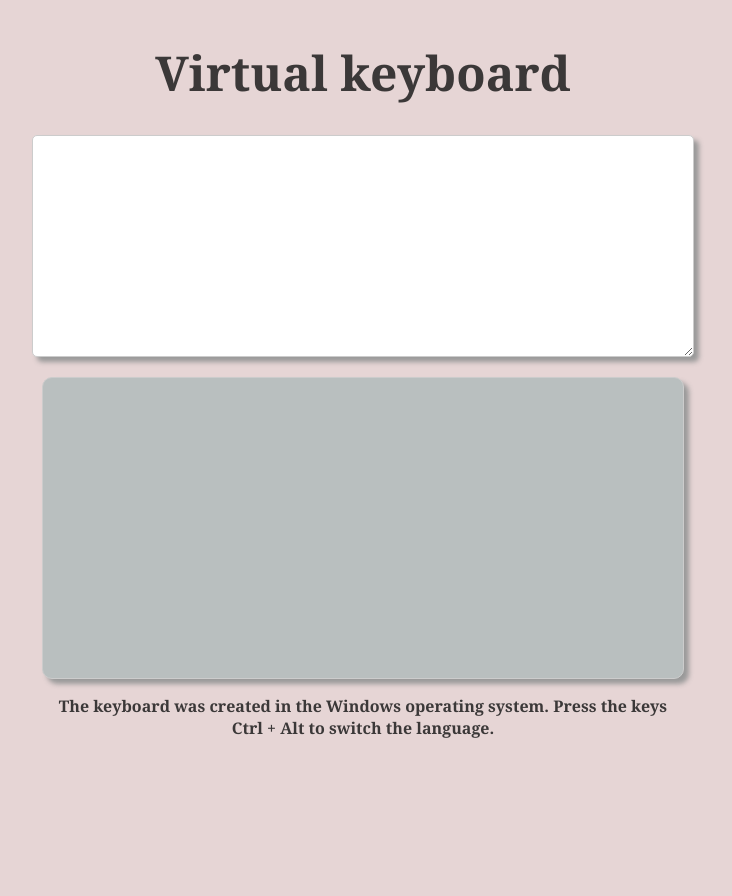
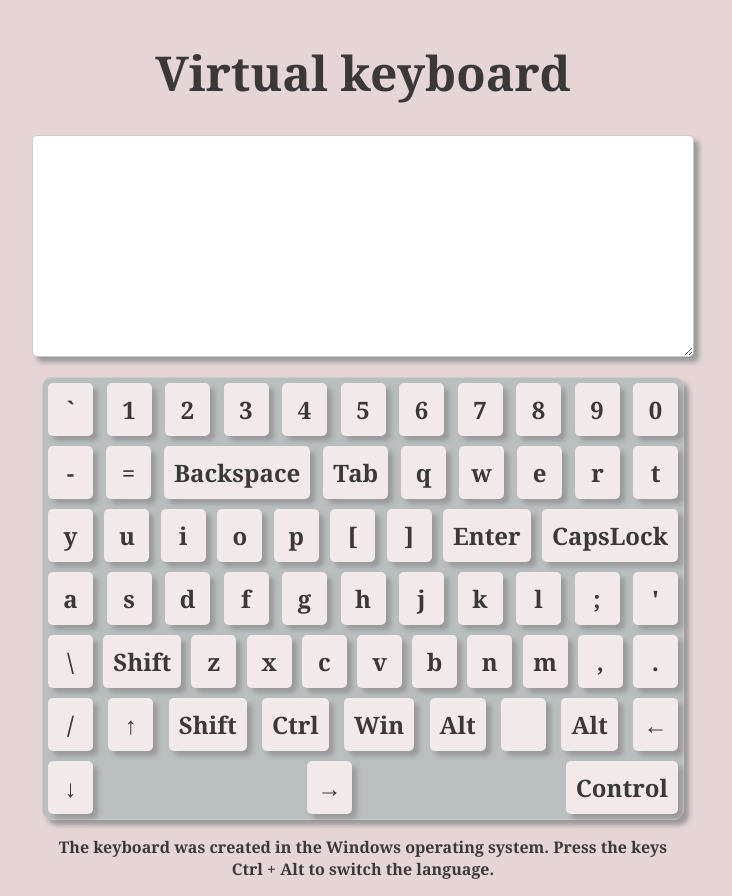
Before and after one commit to ElizavetaRazumenko/virtual-keyboard, a website: page src/index.html in a window 1280 px wide. Shown: the whole page, without its empty margins (277-1009 px from the left). Before the commit the page ends 800 px from the top, so only its background shows below. Drawn offline with Linux system fonts and the light colour scheme.

Commit message:
feat: block with keyboard

```diff
--- a/src/script.js
+++ b/src/script.js
@@ -15,3 +15,37 @@ const DESCRIPTION = document.createElement("p");
 DESCRIPTION.className = "body__p";
 DESCRIPTION.textContent = "The keyboard was created in the Windows operating system. Press the keys Ctrl + Alt to switch the language.";
 BODY_WRAPPER.append(DESCRIPTION);
+
+const KEYBOARD_CODE = [192, 49, 50, 51, 52, 53, 54, 55, 56, 57, 48, 189, 187, 8,
+                    9, 81, 87, 69, 82, 84, 89, 85, 73, 79, 80, 219, 221, 13,
+                    20, 65, 83, 68, 70, 71, 72, 74, 75, 76, 186, 222, 220,
+                    16, 90, 88, 67, 86, 66, 78, 77, 188, 190, 191, 38, 16,
+                    17, 91, 18, 32, 18, 37, 40, 39, 17];
+
+
+
+const BUTTON_RUS = {Backquote: 'ё', Digit1: '1', Digit2: '2', Digit3: '3', Digit4: '4', Digit5: '5', Digit6: '6', Digit7: '7', Digit8: '8',
+Digit9: '9', Digit0: '0', Minus: '-', Equal: '=', Backspace: 'Backspace', Tab: 'Tab', KeyQ: 'й', KeyW: 'ц', KeyE: 'у', KeyR: 'к', KeyT: 'е',
+KeyY: 'н', KeyU: 'г', KeyI: 'ш', KeyO: 'щ', KeyP: 'з', BracketLeft: 'х', BracketRight: 'ъ', Enter: 'Enter', CapsLock: 'CapsLock', KeyA: 'ф',
+KeyS: 'ы', KeyD: 'в', KeyF: 'а', KeyG: 'п', KeyH: 'р', KeyJ: 'о', KeyK: 'л', KeyL: 'д', Semicolon: 'ж', Quote: 'э', Backslash: '\\',
+ShiftLeft: 'Shift', KeyZ: 'я', KeyX: 'ч', KeyC: 'с', KeyV: 'м', KeyB: 'и', KeyN: 'т', KeyM: 'ь', Comma: 'б', Period: 'ю', Slash: '.', ArrowUp: '↑', ShiftRight: 'Shift',
+ControlLeft: 'Ctrl', MetaLeft: 'Win', AltLeft: 'Alt', Space: ' ', AltRight: 'Alt', ArrowLeft: '←', ArrowDown: '↓', ArrowRight: '→', ControlRight: 'Control'}
+
+
+const BUTTON_EN = {Backquote: '`', Digit1: '1', Digit2: '2', Digit3: '3', Digit4: '4', Digit5: '5', Digit6: '6', Digit7: '7', Digit8: '8',
+Digit9: '9', Digit0: '0', Minus: '-', Equal: '=', Backspace: 'Backspace', Tab: 'Tab', KeyQ: 'q', KeyW: 'w', KeyE: 'e', KeyR: 'r', KeyT: 't',
+KeyY: 'y', KeyU: 'u', KeyI: 'i', KeyO: 'o', KeyP: 'p', BracketLeft: '[', BracketRight: ']', Enter: 'Enter', CapsLock: 'CapsLock', KeyA: 'a',
+KeyS: 's', KeyD: 'd', KeyF: 'f', KeyG: 'g', KeyH: 'h', KeyJ: 'j', KeyK: 'k', KeyL: 'l', Semicolon: ';', Quote: "'", Backslash: '\\',
+ShiftLeft: 'Shift', KeyZ: 'z', KeyX: 'x', KeyC: 'c', KeyV: 'v', KeyB: 'b', KeyN: 'n', KeyM: 'm', Comma: ',', Period: '.', Slash: '/', ArrowUp: '↑', ShiftRight: 'Shift',
+ControlLeft: 'Ctrl', MetaLeft: 'Win', AltLeft: 'Alt', Space: ' ', AltRight: 'Alt', ArrowLeft: '←', ArrowDown: '↓', ArrowRight: '→', ControlRight: 'Control'}
+
+function initEn() {
+    let out = "";
+    for (let key of Object.values(BUTTON_EN)) {
+        out += "<div class='body__key'>" + key + "</div>"
+    }
+
+    KEYBOARD.innerHTML = out;
+}
+
+initEn();
--- a/src/style.css
+++ b/src/style.css
@@ -43,13 +43,32 @@ body {
 .body__keyboard {
     margin-top: 20px;
     min-width: 100%;
-    height: 300px;
     background-color: rgb(185, 191, 191);
     border-radius: 10px;
     border: 1px solid #ccc;
     box-shadow: 5px 5px 5px #999;
+    display: flex;
+    flex-wrap: wrap;
+    justify-content: space-between;
 }
 
 .body__p {
     font-size: 1rem;
 }
+
+.body__key {
+    font-size: 1.5rem;
+    padding: 10px;
+    margin: 5px;
+    min-height: 25px;
+    min-width: 25px;
+    background-color: rgb(242, 234, 234);
+    border: none;
+    border-radius: 5px;
+    box-shadow: 5px 5px 5px #999;
+    transition: .5s;
+}
+
+.body__key:hover {
+    background-color: rgb(211, 204, 204);
+}
```
